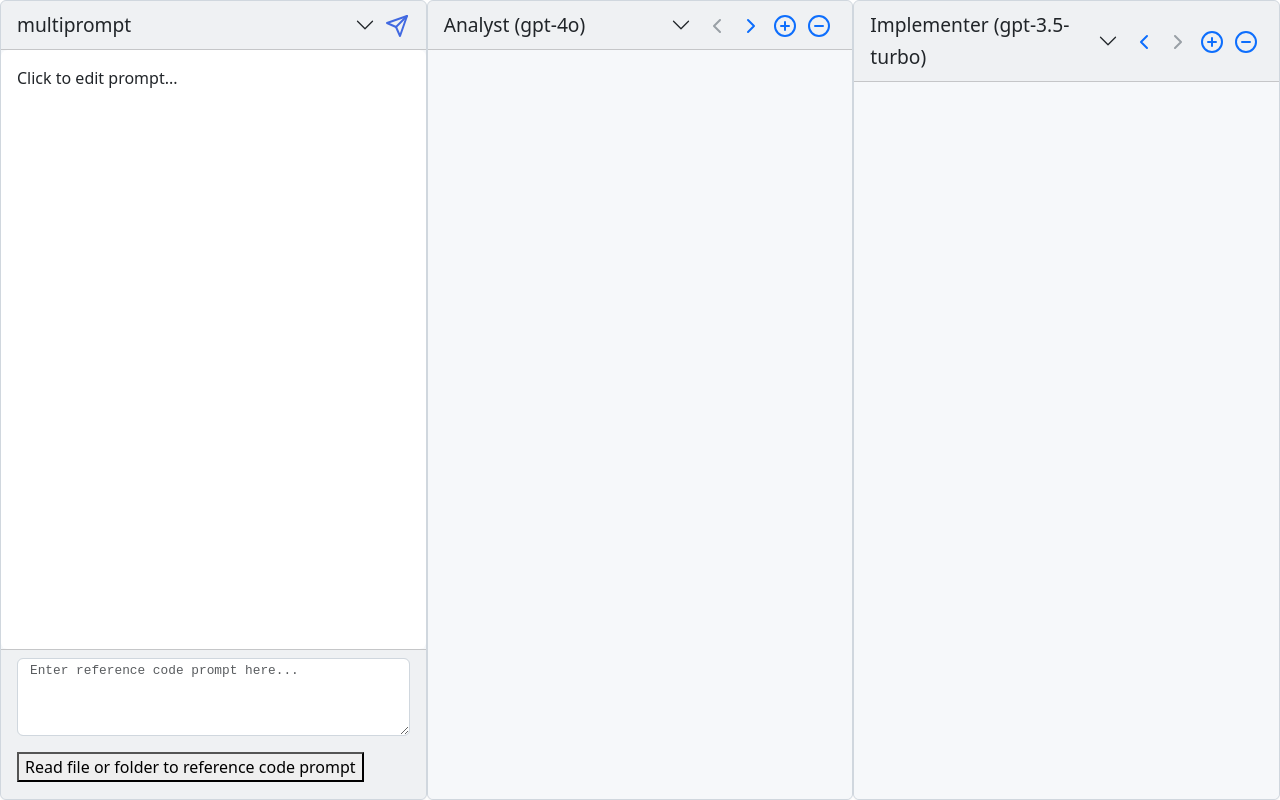
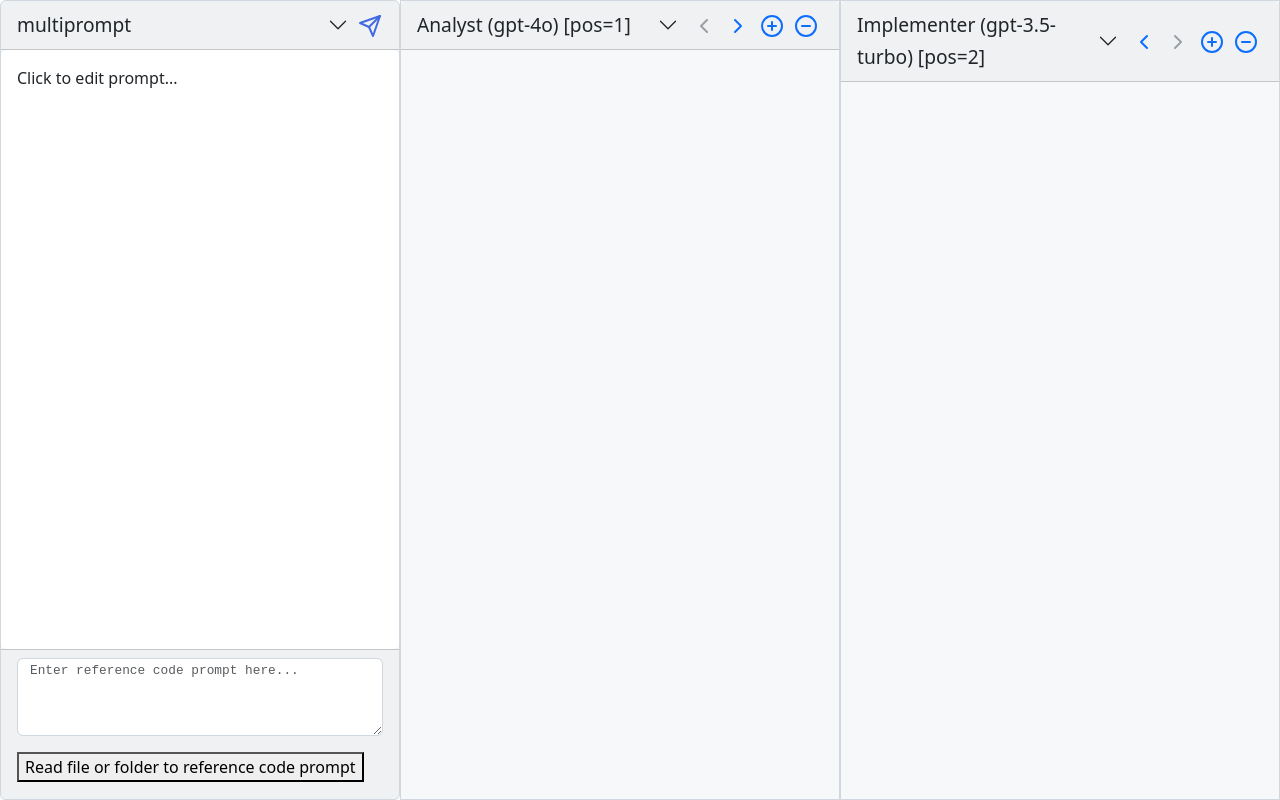
Before and after one commit to quadrismegistus/multiprompt, a React (Create React App) app in the folder frontend/: page / in a window 1280 px wide. Built offline with nearby package versions, Linux system fonts and the light colour scheme.

Commit message:
move working

```diff
--- a/frontend/src/components/AgentColumn.js
+++ b/frontend/src/components/AgentColumn.js
@@ -9,7 +9,7 @@
 import AgentConfigForm from './AgentConfigForm';
 import { useAgents } from '../contexts/AgentContext';
 
-function AgentColumn({ agent, onRemove, onAdd, isOnlyColumn, isLeftmostAgent, isRightmostAgent }) {
+function AgentColumn({ agent, onRemove, onAdd, isOnlyColumn, isLeftmostAgent, isRightmostAgent, onUpdateAgent }) {
   const dispatch = useDispatch();
 
   const handleNameChange = (e) => {
@@ -37,8 +37,10 @@
   };
 
   return (
-    <div className={`agent-col useragent-col flex-grow`}>
-      <Card>
+    // <div className={`agent-col useragent-col flex-grow`} style={{ flex: 1 }}>
+    // <div className={`agent-col useragent-col flex-grow`} style={{ flex: 1 }}>
+    // <div >
+      <Card className={`agent-card useragent-card flex-grow`}>
         <Card.Header className="d-flex justify-content-between align-items-center">
           <AgentConfigAccordion
             agent={agent}
@@ -66,7 +68,7 @@
           <MarkdownRenderer content={agent.output} />
         </Card.Body>
       </Card>
-    </div>
+    // </div>
   );
 }
 
--- a/frontend/src/components/AgentColumns.js
+++ b/frontend/src/components/AgentColumns.js
@@ -1,4 +1,6 @@
+
 import React from 'react';
+import { Col, Row, Container } from 'react-bootstrap';
 import { useAgents } from '../contexts/AgentContext';
 import AgentColumn from './AgentColumn';
 
@@ -9,23 +11,46 @@
     return null;
   }
 
-  const aiAgents = agents.filter(agent => agent.type === 'ai').sort((a, b) => a.position - b.position);
+  const aiAgents = agents.filter(agent => agent.type === 'ai');
+  const groupedAgents = aiAgents.reduce((acc, agent) => {
+    if (!acc[agent.position]) {
+      acc[agent.position] = [];
+    }
+    acc[agent.position].push(agent);
+    return acc;
+  }, {});
+
+  const sortedPositions = Object.keys(groupedAgents).sort((a, b) => Number(a) - Number(b));
 
   return (
-    <>
-      {aiAgents.map((agent, index) => (
+    <Container fluid className="h-100">
+      <Row className="h-100">
+        {sortedPositions.map((position) => {
+          const agentsInPosition = groupedAgents[position];
+          const rowHeight = Math.floor(12 / agentsInPosition.length);
+
+          return (
+            <Col key={position} className="agent-col useragent-col h-100 p-0" xs={12} md={12 / sortedPositions.length}>
+              {agentsInPosition.map((agent, index) => (
+                <Row key={agent.id} className={`agent-row h-${rowHeight}`}>
+                  <Col className="h-100 p-0">
                     <AgentColumn
-          key={agent.id}
                       agent={agent}
                       onRemove={() => removeAgent(agent.id)}
                       onAdd={addAgent}
                       isOnlyColumn={aiAgents.length === 1}
-          isLeftmostAgent={index === 0}
-          isRightmostAgent={index === aiAgents.length - 1}
+                      isLeftmostAgent={position === sortedPositions[0]}
+                      isRightmostAgent={position === sortedPositions[sortedPositions.length - 1]}
                       onUpdateAgent={(updates) => updateAgent(agent.id, updates)}
                     />
+                  </Col>
+                </Row>
               ))}
-    </>
+            </Col>
+          );
+        })}
+      </Row>
+    </Container>
   );
 }
 
--- a/frontend/src/components/AgentConfigAccordion.js
+++ b/frontend/src/components/AgentConfigAccordion.js
@@ -10,7 +10,7 @@
           <Accordion className='agentconfig'>
             <Accordion.Item eventKey="0">
               <Accordion.Header>
-                {agent.name} ({agent.model})
+                {agent.name} ({agent.model}) [pos={agent.position}]
               </Accordion.Header>
               <Accordion.Body>
                 <AgentConfigForm
--- a/frontend/src/redux/agentReducer.js
+++ b/frontend/src/redux/agentReducer.js
@@ -70,29 +70,24 @@
       return {
         ...state,
         agents: state.agents.map(agent => {
-          if (agent.id === action.payload && agent.position > 1) {
+          if (agent.id === action.payload) {
             return { ...agent, position: agent.position - 1 };
           }
-          if (agent.position === agent.position - 1) {
+          return agent;
+        })
+      };
+
+    case 'MOVE_AGENT_RIGHT':
+      return {
+        ...state,
+        agents: state.agents.map(agent => {
+          if (agent.id === action.payload) {
             return { ...agent, position: agent.position + 1 };
           }
           return agent;
-        }).sort((a, b) => a.position - b.position)
+        })
       };
-    case 'MOVE_AGENT_RIGHT':
-      const maxPosition = Math.max(...state.agents.map(a => a.position));
-      return {
-        ...state,
-        agents: state.agents.map(agent => {
-          if (agent.id === action.payload && agent.position < maxPosition) {
-            return { ...agent, position: agent.position + 1 };
-          }
-          if (agent.position === agent.position + 1) {
-            return { ...agent, position: agent.position - 1 };
-          }
-          return agent;
-        }).sort((a, b) => a.position - b.position)
-      };
+
 
     case 'ADD_AGENT':
       const currentAgents = state.agents;
--- a/frontend/src/styles/index.css
+++ b/frontend/src/styles/index.css
@@ -204,3 +204,53 @@
   line-height: 1;
   /* height:5em; */
 }
+
+
+
+
+
+/*
+
+
+.agent-card {
+  border:1px solid blue;
+  flex-grow: 1;
+  flex: 1;
+  height:100%;
+}
+
+.agent-col { border:1px solid red;}
+ */
+
+ .agent-col {
+  height: 100vh;
+  overflow-y: auto;
+}
+
+.agent-row {
+  margin-right: 0;
+  margin-left: 0;
+}
+
+.agent-row > div {
+  padding-right: 0;
+  padding-left: 0;
+}
+
+.agent-row .card {
+  height: 100%;
+  border-radius: 0;
+}
+
+.h-1 { height: 8.33%; }
+.h-2 { height: 16.66%; }
+.h-3 { height: 25%; }
+.h-4 { height: 33.33%; }
+.h-5 { height: 41.66%; }
+.h-6 { height: 50%; }
+.h-7 { height: 58.33%; }
+.h-8 { height: 66.66%; }
+.h-9 { height: 75%; }
+.h-10 { height: 83.33%; }
+.h-11 { height: 91.66%; }
+.h-12 { height: 100%; }
```
Lines whose indentation alone changed are shown as unchanged.
